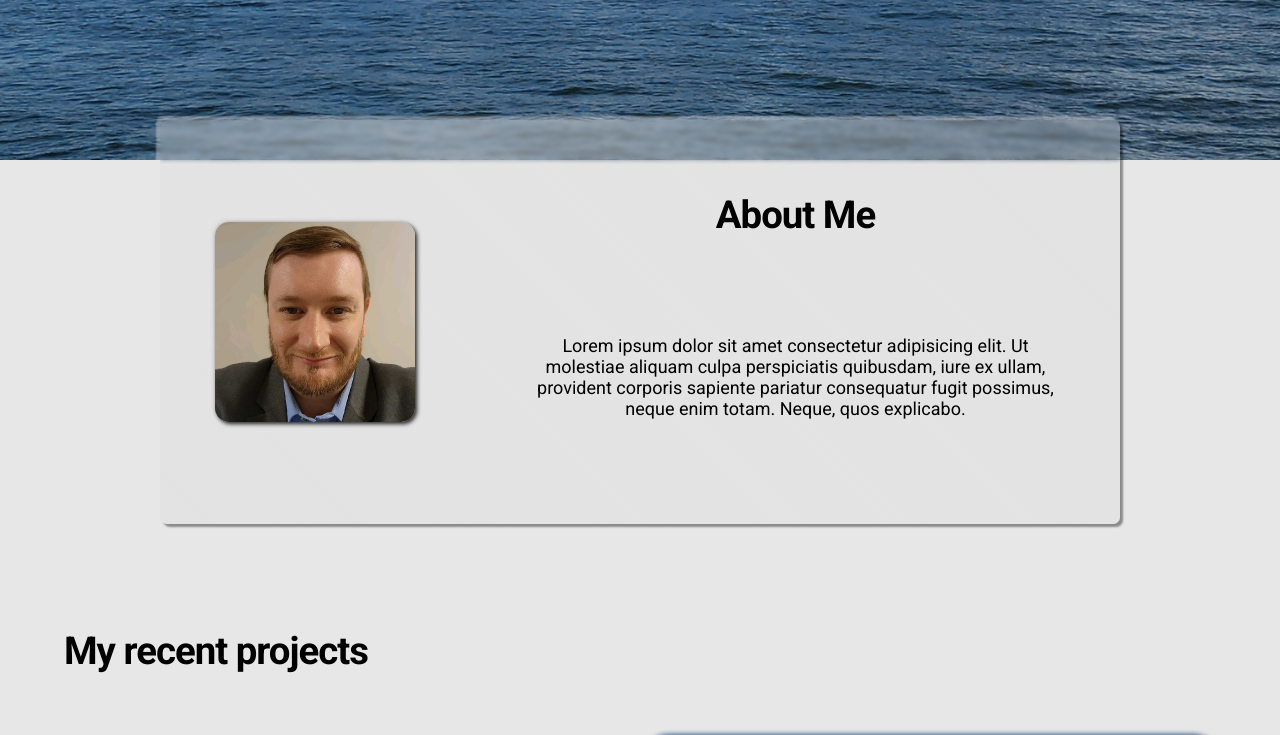
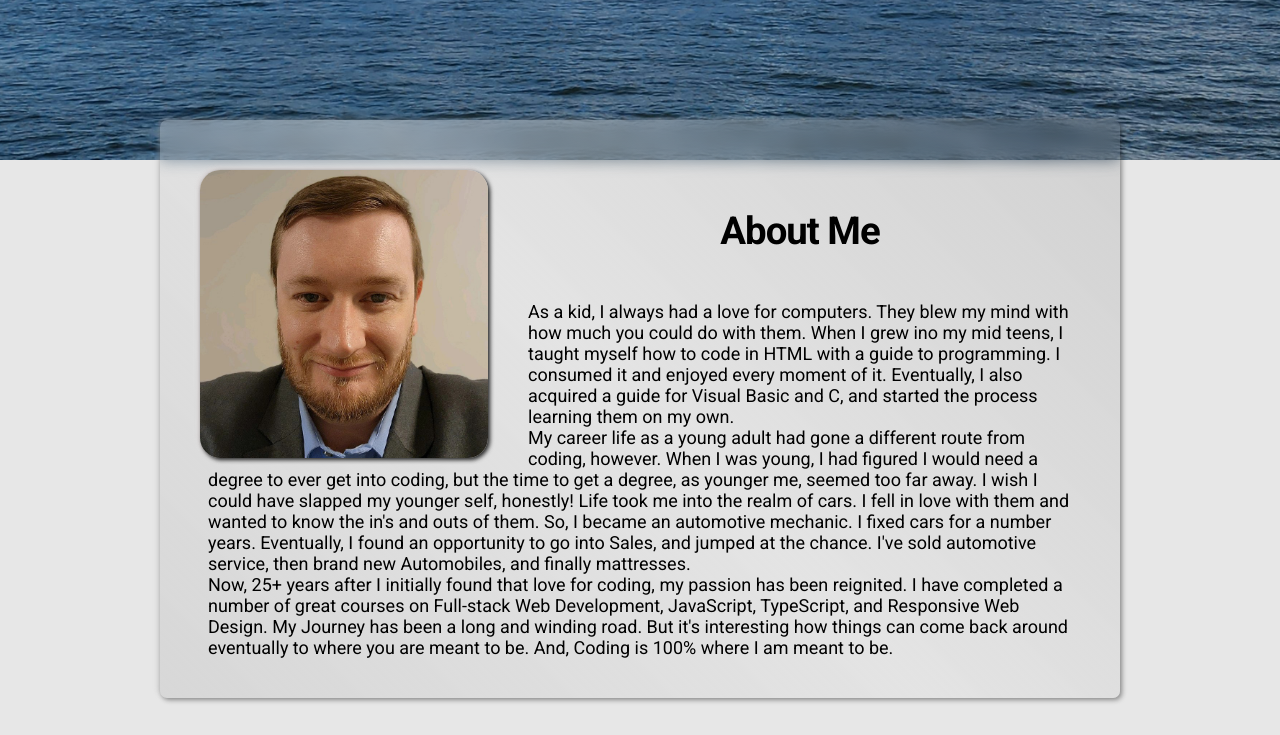
Before and after one commit to CRobinson1985/Portfolio, a React (Vite) app: page / in a window 1280 px wide. Shown: the part 640-1375 px from the top of the page. Built offline with nearby package versions, Linux system fonts and the light colour scheme.

Commit message:
v0.28 Add: -Added a more substantive About Me section text.
-Added more substantive information in my Services section.

Update:
-updated characteristics of the About Me div, blurring and darkening the background of the div.

```diff
--- a/src/components/Header/header.css
+++ b/src/components/Header/header.css
@@ -42,7 +42,6 @@ a {
 button {
   padding: 0.5em 1em;
   white-space: nowrap;
-
   background: transparent;
   margin: 1%;
   border-radius: 4px;
@@ -74,10 +73,10 @@ a button:hover {
     position: absolute;
     top: 60px;
     right: 20px;
-    background: rgba(0,0,0, 0.2);
+    background: rgba(0, 0, 0, 0.3);
     padding: 10px;
     border-radius: 8px;
-    box-shadow: 0 4px 8px rgba(0,0,0,0.2);
+    box-shadow: 0 4px 8px rgba(0, 0, 0, 0.2);
   }
 
   .nav-links.open {
--- a/src/components/about/about.css
+++ b/src/components/about/about.css
@@ -1,35 +1,35 @@
 #my-portrait {
-  width: 55%;
-  min-width: 200px;
+  width: 30%;
+  float: left;
+  position: relative;
   border-radius:7%;
   justify-self: center;
   box-shadow: 2px 2px 4px rgb(32, 32, 32), -2px -2px 4px rgb(216, 211, 211);
    display: flex;
-  margin: 0 40px;
+  margin: 10px 40px;
 }
 
 .about {
   justify-self: center;
   padding: 40px 0;
   width: 75%;
-  display: flex;
   position: relative;
   top: -40px;
   border-radius: 7px;
   justify-content: center;
   align-items: center;
-  background-image: linear-gradient( 45deg, rgba(218, 218, 218, 0.3), rgba(224, 224, 224, 0.5), rgba(218, 218, 218, 0.3));
-  box-shadow: 3px 3px 2px rgba(0, 0, 0, 0.4), -4px -4px 2px rgba(234, 229, 229, 0.4);
-  backdrop-filter: blur(2px);
+  background-image: linear-gradient( 45deg, rgba(154, 154, 154, 0.2), rgba(224, 224, 224, 0.5), rgba(126, 126, 126, 0.2));
+  box-shadow: 2px 2px 5px rgba(0, 0, 0, 0.4), -2px -2px 5px rgba(165, 165, 165, 0.4);
+  backdrop-filter: blur(8px);
+  -webkit-backdrop-filter: blur(8px);
 }
-.about-text p {
+.about p {
   width: 100%;
+  padding: 0 5%;
+}
+
+.about h2 {
   text-align: center;
-  padding: 10%;
-}
-.about-text {
-  text-align: center;
-
 }
 
 @media (max-width: 790px) {
--- a/src/components/about/about.jsx
+++ b/src/components/about/about.jsx
@@ -4,22 +4,39 @@ import './about.css';
 export default function About() {
   return (
     <div id="about" className="about">
-      <div>
       <img
         id="my-portrait"
         src={myself}
         alt="A Picture of the creator of this website, Christopher"
       />
-      </div>
-      <div className='about-text'>
+
       <h2>About Me</h2>
       <p>
-          Lorem ipsum dolor sit amet consectetur adipisicing elit. Ut molestiae
-          aliquam culpa perspiciatis quibusdam, iure ex ullam, provident
-          corporis sapiente pariatur consequatur fugit possimus, neque enim
-          totam. Neque, quos explicabo.
+        As a kid, I always had a love for computers. They blew my mind with how
+        much you could do with them. When I grew ino my mid teens, I taught
+        myself how to code in HTML with a guide to programming. I consumed it
+        and enjoyed every moment of it. Eventually, I also acquired a guide for
+        Visual Basic and C, and started the process learning them on my own.
       </p>
-      </div>
+      <p>
+        My career life as a young adult had gone a different route from coding,
+        however. When I was young, I had figured I would need a degree to ever
+        get into coding, but the time to get a degree, as younger me, seemed too
+        far away. I wish I could have slapped my younger self, honestly! Life
+        took me into the realm of cars. I fell in love with them and wanted to
+        know the in's and outs of them. So, I became an automotive mechanic. I
+        fixed cars for a number years. Eventually, I found an opportunity to go
+        into Sales, and jumped at the chance. I've sold automotive service, then
+        brand new Automobiles, and finally mattresses.
+      </p>
+      <p>
+        Now, 25+ years after I initially found that love for coding, my passion
+        has been reignited. I have completed a number of great courses on
+        Full-stack Web Development, JavaScript, TypeScript, and Responsive Web
+        Design. My Journey has been a long and winding road. But it's
+        interesting how things can come back around eventually to where you are
+        meant to be. And, Coding is 100% where I am meant to be.
+      </p>
     </div>
   );
 }
--- a/src/components/services/services.jsx
+++ b/src/components/services/services.jsx
@@ -1,9 +1,14 @@
-import "./services.css";
+import './services.css';
 
 export default function Services() {
   return (
     <div id="services" className="services-div">
       <h2>My Services</h2>
+      <p>
+        I offer my services as a freelance Web Developer. I have been working
+        dilligently on conquering and mastering React. This website has been
+        coded and compiled with React.js. Though, I am happy to work with WordPress, Frame, or others
+      </p>
       <ul>
         <li>Custom Websites</li>
         <li>WordPress Websites</li>
@@ -11,6 +16,5 @@ export default function Services() {
         <li>Collaborations</li>
       </ul>
     </div>
-
   );
 }
--- a/src/css/styles.css
+++ b/src/css/styles.css
@@ -166,5 +166,5 @@ main.slide-in {
 }
 
 .slide-in {
-  animation: contentSlideIn 1.2s ease-out 0.5s forwards;
+  animation: contentSlideIn 1.5s ease-in-out 0.7s forwards;
 }
```
Lines whose indentation alone changed are shown as unchanged.
